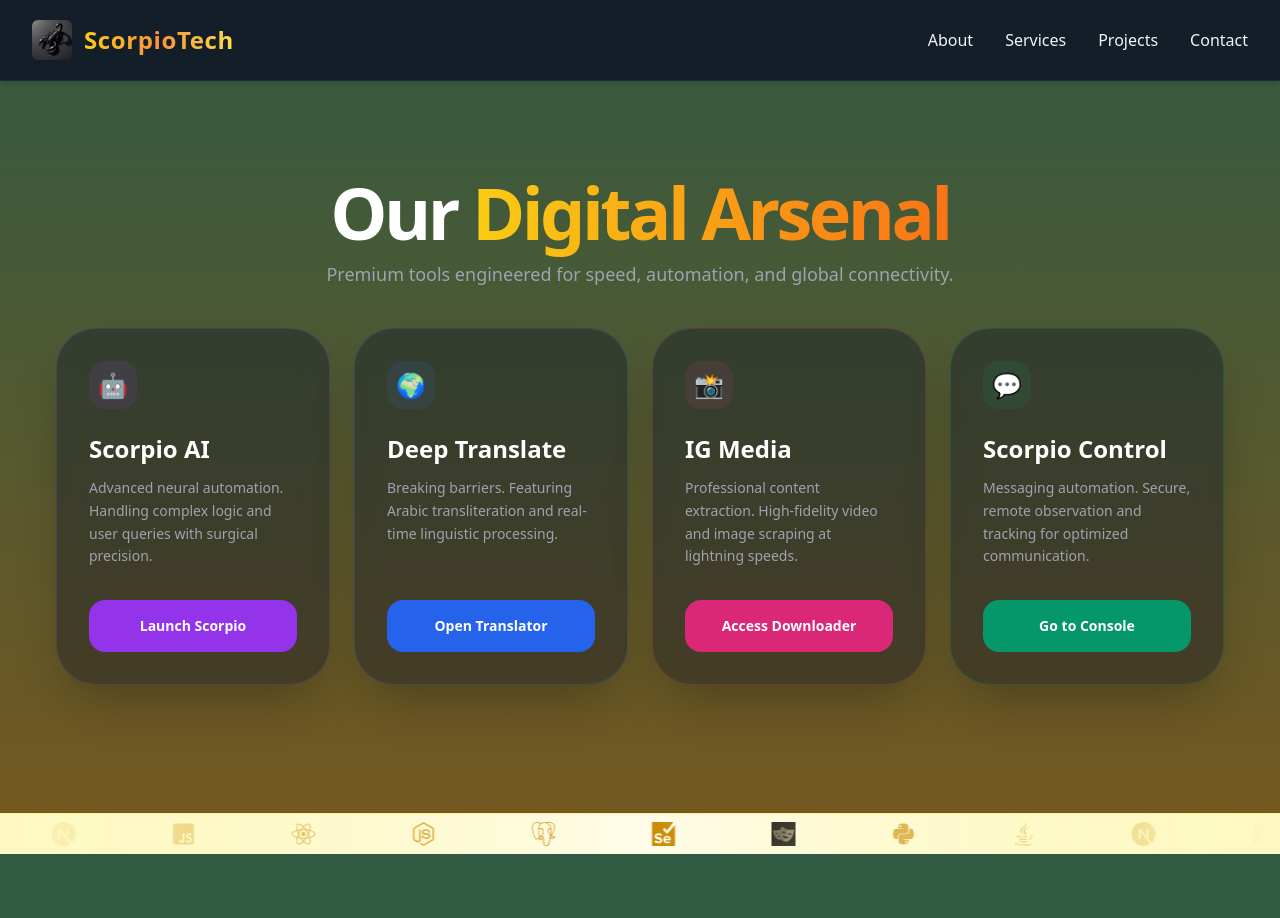
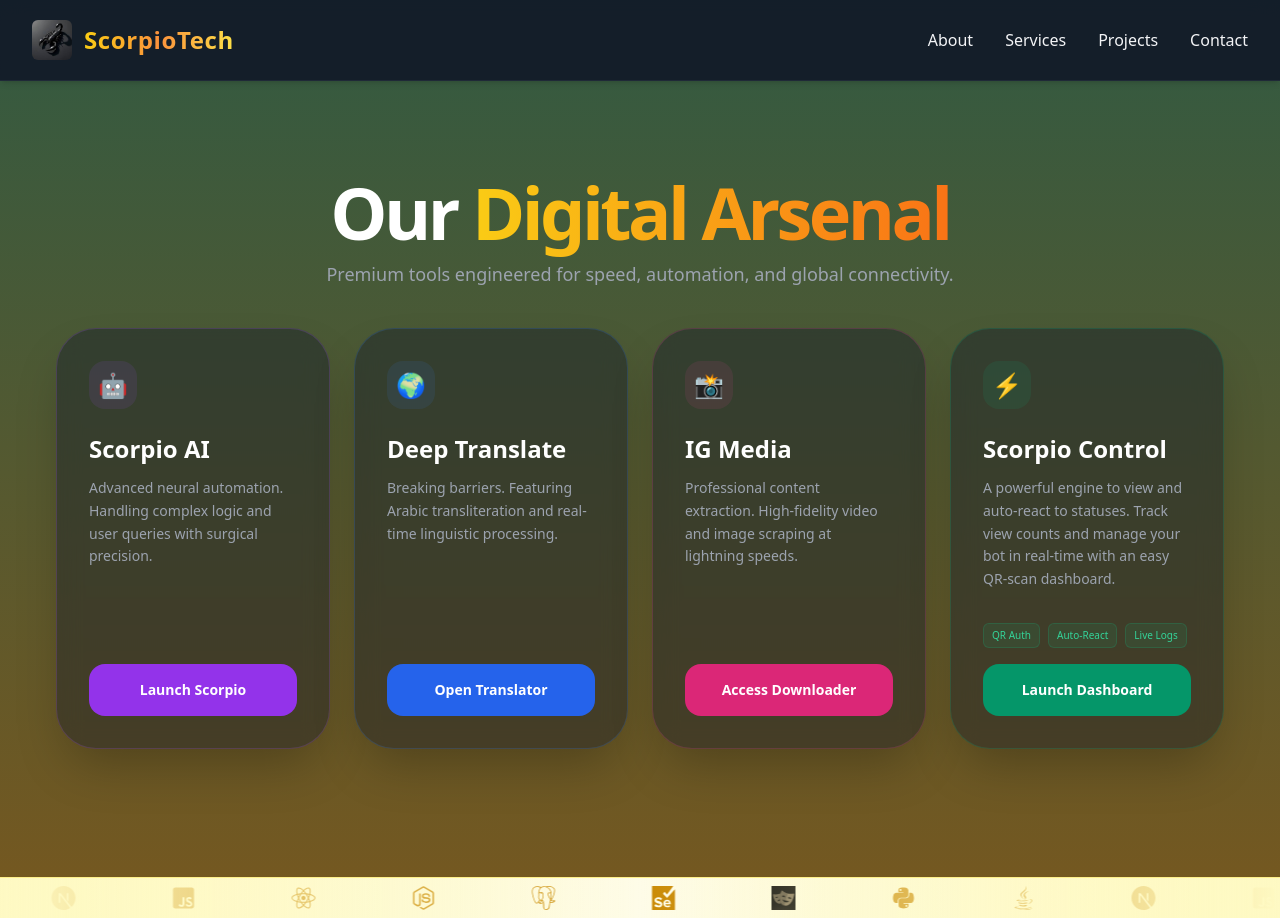
Before and after one commit to Motari2004/Scorpiotech, a Next.js app: page /projects in a window 1280 px wide. Before the commit the page ends 854 px from the top, so only its background shows below. Built offline with nearby package versions, Linux system fonts and the light colour scheme.

Commit message:
Describe what you changed here

```diff
--- a/app/projects/page.tsx
+++ b/app/projects/page.tsx
@@ -76,25 +76,35 @@ export default function ProjectsPage() {
           </a>
         </div>
 
-        {/* WhatsApp Bot - THEME: GREEN/CHAT */}
+      {/* WhatsApp Engine - THEME: GREEN/CHAT */}
 <div className="group bg-slate-900/40 backdrop-blur-md border border-emerald-500/20 p-8 rounded-[2.5rem] shadow-2xl flex flex-col justify-between hover:border-emerald-500/50 transition-all duration-500">
   <div>
     <div className="w-12 h-12 bg-emerald-500/10 rounded-2xl flex items-center justify-center mb-6 group-hover:scale-110 transition-transform">
-              <span className="text-2xl">💬</span>
+      <span className="text-2xl">⚡</span>
     </div>
     <h3 className="text-2xl font-bold mb-3 text-white">Scorpio Control</h3>
     <p className="text-gray-400 text-sm leading-relaxed mb-8">
-              Messaging automation. Secure, remote observation and tracking for optimized communication.
+      A powerful engine to view and auto-react to statuses. Track view counts and manage your bot in real-time with an easy QR-scan dashboard.
     </p>
   </div>
+
+  <div className="space-y-3">
+    {/* Feature Tags for quick info */}
+    <div className="flex flex-wrap gap-2 mb-4">
+      <span className="text-[10px] px-2 py-1 bg-emerald-500/10 text-emerald-400 rounded-md border border-emerald-500/20">QR Auth</span>
+      <span className="text-[10px] px-2 py-1 bg-emerald-500/10 text-emerald-400 rounded-md border border-emerald-500/20">Auto-React</span>
+      <span className="text-[10px] px-2 py-1 bg-emerald-500/10 text-emerald-400 rounded-md border border-emerald-500/20">Live Logs</span>
+    </div>
+
     <a
       href="https://scorpiocontrol-5fem.onrender.com/"
       target="_blank"
       rel="noopener noreferrer"
-            className="w-full text-center py-4 bg-emerald-600 text-white rounded-2xl font-bold text-sm hover:bg-emerald-500 hover:shadow-[0_0_20px_rgba(16,185,129,0.4)] transition-all"
+      className="block w-full text-center py-4 bg-emerald-600 text-white rounded-2xl font-bold text-sm hover:bg-emerald-500 hover:shadow-[0_0_20px_rgba(16,185,129,0.4)] transition-all"
     >
-            Go to Console
+      Launch Dashboard
     </a>
+  </div>
 </div>
 
       </div>
```
Lines whose indentation alone changed are shown as unchanged.
